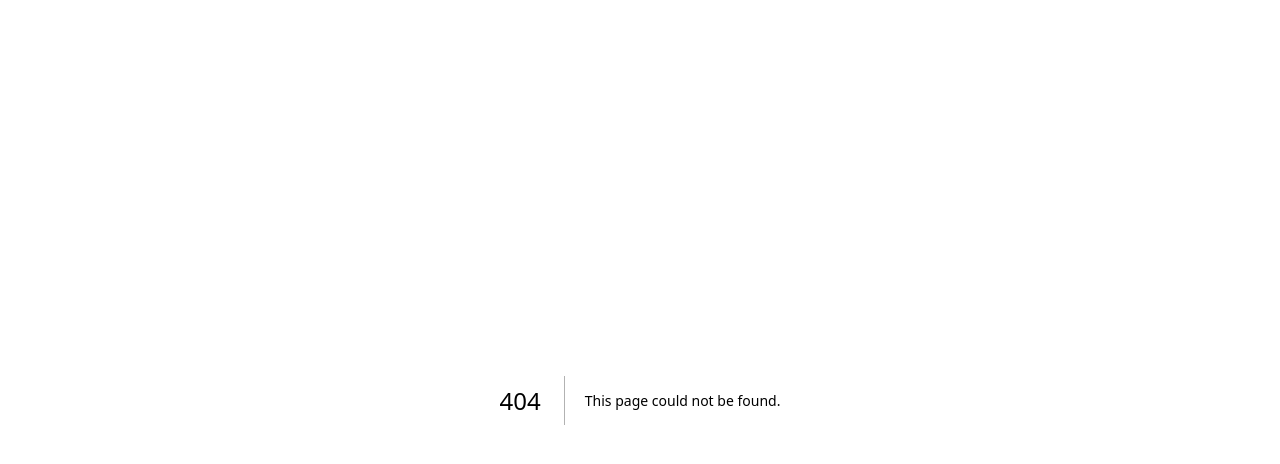
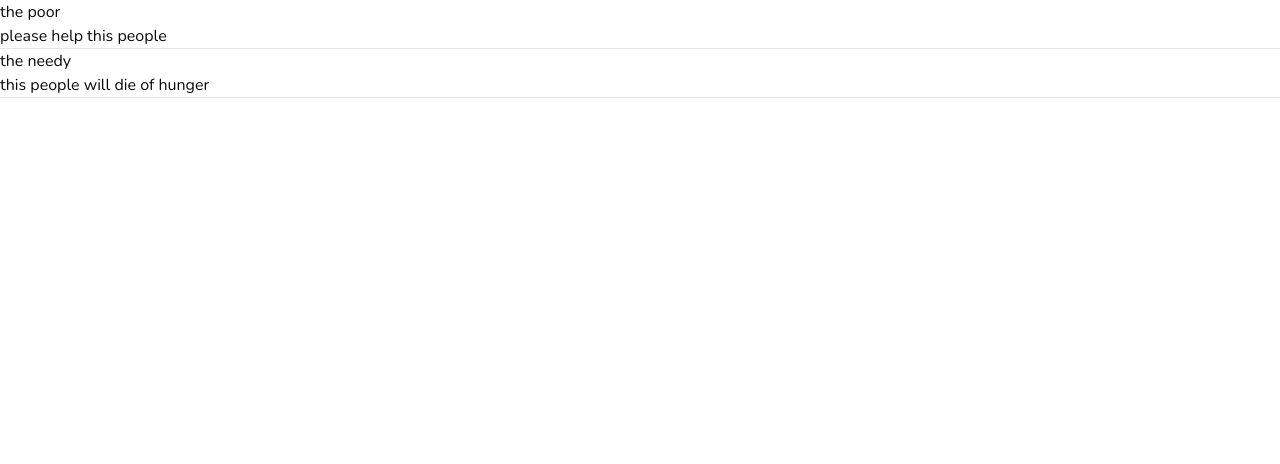
Before and after one commit to matellordson/donation-site, a Next.js app: page /ways-to-give in a window 1280 px wide. Before the commit this address had no page. Shown: the top 464 px of the page. Built offline with nearby package versions, Linux system fonts and the light colour scheme.

Commit message:
added dark/light mode

```diff
--- a/app/layout.tsx
+++ b/app/layout.tsx
@@ -1,6 +1,7 @@
 import type { Metadata } from "next";
 import { Nunito } from "next/font/google";
 import "./globals.css";
+import { ThemeProvider } from "@/components/extras/theme-provider";
 
 const nunito = Nunito({
   subsets: ["latin"],
@@ -19,7 +20,16 @@ export default function RootLayout({
 }>) {
   return (
     <html lang="en" className="dark">
-      <body className={`${nunito.className} antialiased`}>{children}</body>
+      <body className={`${nunito.className} antialiased`}>
+        <ThemeProvider
+          attribute="class"
+          defaultTheme="system"
+          enableSystem
+          disableTransitionOnChange
+        >
+          {children}
+        </ThemeProvider>
+      </body>
     </html>
   );
 }
--- /dev/null
+++ b/app/ways-to-give/page.tsx
@@ -0,0 +1,24 @@
+export default function waysToGive() {
+  const options = [
+    {
+      title: "the poor",
+      desc: "please help this people",
+    },
+    {
+      title: "the needy",
+      desc: "this people will die of hunger",
+    },
+  ];
+
+  return (
+    <div className="">
+      {options.map((list) => (
+        <div key={list.title}>
+          <p>{list.title}</p>
+          <p>{list.desc}</p>
+          <hr />
+        </div>
+      ))}
+    </div>
+  );
+}
--- /dev/null
+++ b/components/extras/theme-provider.tsx
@@ -0,0 +1,11 @@
+"use client";
+
+import * as React from "react";
+import { ThemeProvider as NextThemesProvider } from "next-themes";
+
+export function ThemeProvider({
+  children,
+  ...props
+}: React.ComponentProps<typeof NextThemesProvider>) {
+  return <NextThemesProvider {...props}>{children}</NextThemesProvider>;
+}
--- a/package.json
+++ b/package.json
@@ -23,6 +23,7 @@
     "cmdk": "1.0.0",
     "lucide-react": "^0.469.0",
     "next": "15.1.3",
+    "next-themes": "^0.4.4",
     "react": "^19.0.0",
     "react-dom": "^19.0.0",
     "react-hook-form": "^7.54.2",
```
Also changed, not shown: app/donate/page.tsx (renamed from app/(private)/donate/page.tsx), app/donate/pricing-skeleton.tsx (renamed from app/(private)/donate/pricing-skeleton.tsx), app/donate/pricing.tsx (renamed from app/(private)/donate/pricing.tsx), 1 other file (tests, documents, lock files or other folders).
